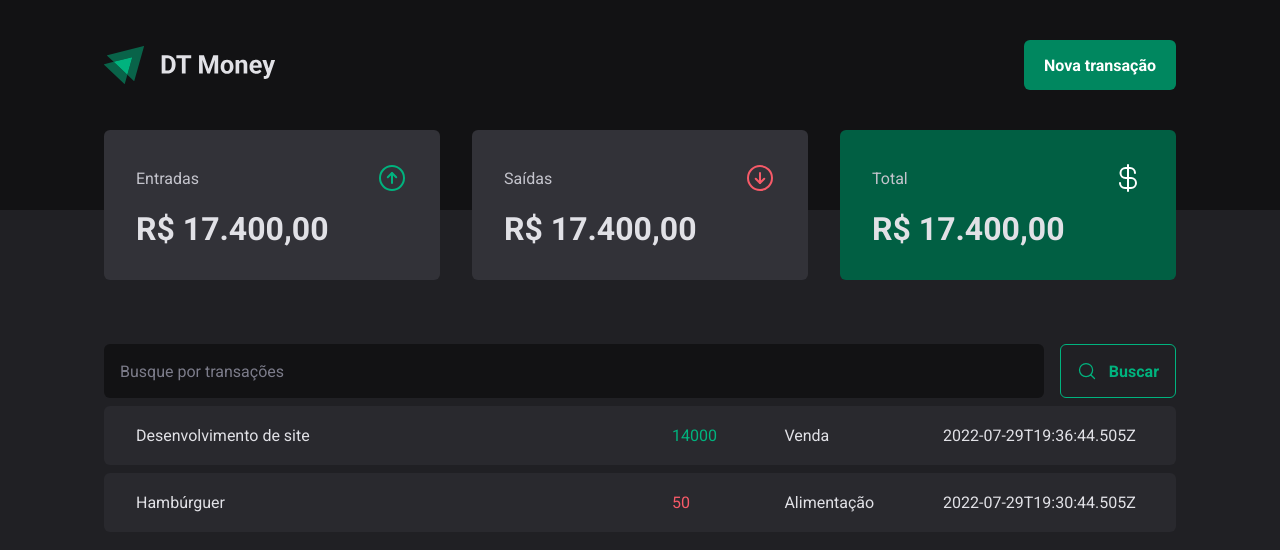
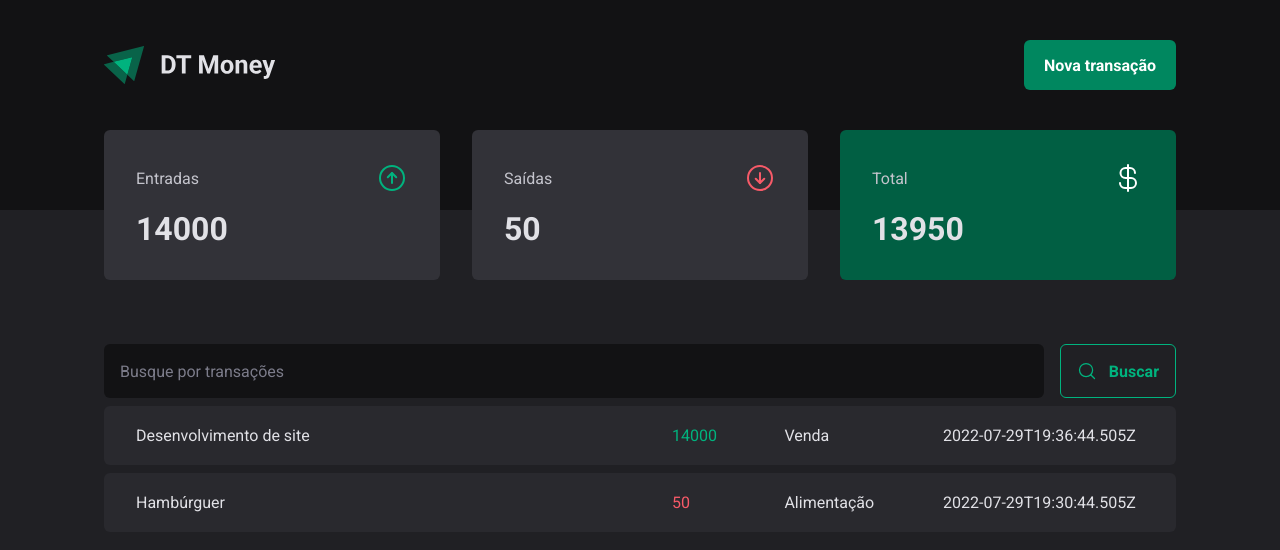
Before and after one commit to rafael-acerqueira/dt-money, a React (Vite) app: page / in a window 1280 px wide. Shown: the top 550 px of the page. Built offline with nearby package versions, Linux system fonts and the light colour scheme; data requests are answered from the project's data file; the HTML template or start-up script is replaced by a standard one.

Commit message:
Calculating the income, outcome and total values

```diff
--- a/src/components/Summary/index.tsx
+++ b/src/components/Summary/index.tsx
@@ -1,7 +1,30 @@
 import { ArrowCircleDown, ArrowCircleUp, CurrencyDollar } from "phosphor-react";
 import { SummaryCard, SummaryContainer } from "./styles";
+import { useContext } from "react";
+import { TransactionsContext } from "../../contexts/TransactionContext";
 
 export function Summary() {
+
+
+  const { transactions } = useContext(TransactionsContext)
+
+  const summary = transactions.reduce((acc, transaction) => {
+
+    if (transaction.type === "income") {
+      acc.income += transaction.price
+      acc.total += transaction.price
+    } else {
+      acc.outcome += transaction.price
+      acc.total -= transaction.price
+    }
+
+    return acc
+  }, {
+    income: 0,
+    outcome: 0,
+    total: 0
+  })
+
   return (
     <SummaryContainer>
       <SummaryCard>
@@ -10,7 +33,7 @@
           <ArrowCircleUp size={32} color="#00b37e" />
         </header>
 
-        <strong>R$ 17.400,00</strong>
+        <strong>{summary.income}</strong>
       </SummaryCard>
 
       <SummaryCard>
@@ -19,7 +42,7 @@
           <ArrowCircleDown size={32} color="#f75a68" />
         </header>
 
-        <strong>R$ 17.400,00</strong>
+        <strong>{summary.outcome}</strong>
       </SummaryCard>
 
       <SummaryCard variant="green">
@@ -28,7 +51,7 @@
           <CurrencyDollar size={32} color="#fff" />
         </header>
 
-        <strong>R$ 17.400,00</strong>
+        <strong>{summary.total}</strong>
       </SummaryCard>
     </SummaryContainer>
   );
```
